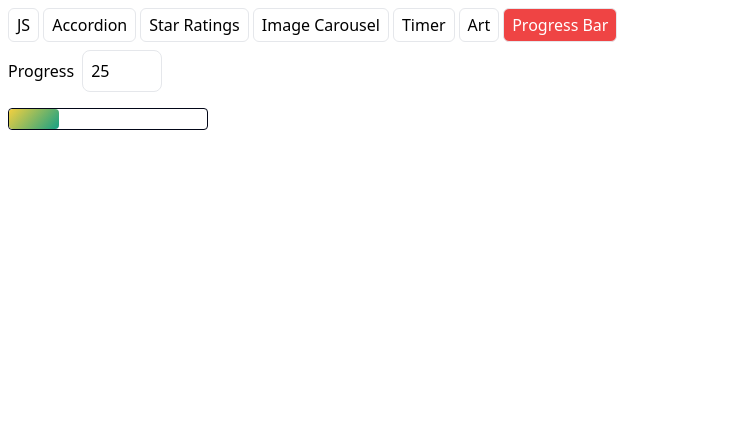
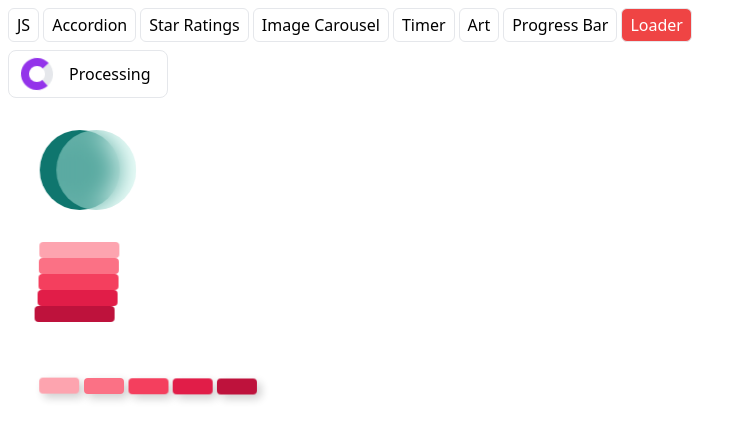
Before and after one commit to RuinTwraith/miniature-samples, a React (Create React App) app: page / in a window 1280 px wide. Shown: the top 440 px of the page, without its empty margins (0-747 px from the left). Built offline with nearby package versions, Linux system fonts and the light colour scheme.

Commit message:
Added multiple kinds of Loaders

```diff
--- a/src/App.js
+++ b/src/App.js
@@ -3,7 +3,7 @@ import Home from './components/Home';
 export default function App() {
   return (
     <div className="p-2">
-      <Home defaultTab={6} />
+      <Home defaultTab={7} />
     </div>
   );
 }
--- a/src/components/Home/Home.jsx
+++ b/src/components/Home/Home.jsx
@@ -1,43 +1,48 @@
-import React, { useState, useEffect, lazy, Suspense } from 'react';
-import Art from '../Art';
-import Tabs from '../Tabs';
-const Accordion = lazy(() => import('../Accordion'));
-const StarRatings = lazy(() => import('../StarRatings'));
-const ImageCarousel = lazy(() => import('../ImageCarousel'));
-const Tab1 = lazy(() => import('../Tab1'));
-const Timer = lazy(() => import('../Timer'));
-const ProgressBar = lazy(() => import('../ProgressBar'));
+import React, { useState, useEffect, lazy, Suspense } from "react";
+import Art from "../Art";
+import Tabs from "../Tabs";
+const Accordion = lazy(() => import("../Accordion"));
+const StarRatings = lazy(() => import("../StarRatings"));
+const ImageCarousel = lazy(() => import("../ImageCarousel"));
+const Tab1 = lazy(() => import("../Tab1"));
+const Timer = lazy(() => import("../Timer"));
+const ProgressBar = lazy(() => import("../ProgressBar"));
+const Loader = lazy(() => import("../Loader"));
 
 export default function Home({ defaultTab = 0 }) {
   const [selectedTab, setSelectedTab] = useState(defaultTab);
   const tabs = [
     {
       value: 0,
-      name: 'JS',
+      name: "JS",
     },
     {
       value: 1,
-      name: 'Accordion',
+      name: "Accordion",
     },
     {
       value: 2,
-      name: 'Star Ratings',
+      name: "Star Ratings",
     },
     {
       value: 3,
-      name: 'Image Carousel',
+      name: "Image Carousel",
     },
     {
       value: 4,
-      name: 'Timer',
+      name: "Timer",
     },
     {
       value: 5,
-      name: 'Art',
+      name: "Art",
     },
     {
       value: 6,
-      name: 'Progress Bar',
+      name: "Progress Bar",
+    },
+    {
+      value: 7,
+      name: "Loader",
     },
   ];
 
@@ -86,6 +91,11 @@ export default function Home({ defaultTab = 0 }) {
             <ProgressBar />
           </Suspense>
         )}
+        {selectedTab === 7 && (
+          <Suspense fallback={<p>Loading</p>}>
+            <Loader />
+          </Suspense>
+        )}
       </Tabs>
     </div>
   );
--- /dev/null
+++ b/src/components/Loader/Loader.jsx
@@ -0,0 +1,51 @@
+import React, { useState, useRef, useEffect } from "react";
+import "./style.css";
+
+export default function Loader(props) {
+  const [value, setValue] = useState(25);
+
+  useEffect(() => {}, []);
+
+  const handleChange = (e) => {};
+
+  return (
+    <div className="loader-container flex flex-col gap-8">
+      <button className="flex gap-4 w-40 h-12 items-center border rounded-lg px-3">
+        {/* loader starts */}
+        <div
+          className="loader w-8 h-8 bg-transparent rounded-full border-8 border-y-purple-600 border-r-purple-600
+        animate-spin"
+        />
+        {/* loader ends */}
+        Processing
+      </button>
+
+      {/* loader - 2 - start */}
+      <div className="loader-2 flex">
+        <div className="loader-2__left w-20 h-20 bg-teal-700 rounded-full" />
+        <div className="loader-2__right w-20 h-20 rounded-full backdrop-blur-md" />
+      </div>
+      {/* loader - 2 - end */}
+
+      {/* loader - 3 - start */}
+      <div className="loader-3 flex flex-col">
+        <div className="block block-1 w-20 h-4 bg-rose-300 relative rounded" />
+        <div className="block block-2 w-20 h-4 bg-rose-400 relative rounded" />
+        <div className="block block-3 w-20 h-4 bg-rose-500 relative rounded" />
+        <div className="block block-4 w-20 h-4 bg-rose-600 relative rounded" />
+        <div className="block block-5 w-20 h-4 bg-rose-700 relative rounded" />
+      </div>
+      {/* loader - 3 - end */}
+
+      {/* loader - 3 - start */}
+      <div className="loader-4 flex gap-1">
+        <div className="block block-1 w-10 h-4 bg-rose-300 relative rounded" />
+        <div className="block block-2 w-10 h-4 bg-rose-400 relative rounded" />
+        <div className="block block-3 w-10 h-4 bg-rose-500 relative rounded" />
+        <div className="block block-4 w-10 h-4 bg-rose-600 relative rounded" />
+        <div className="block block-5 w-10 h-4 bg-rose-700 relative rounded" />
+      </div>
+      {/* loader - 3 - end */}
+    </div>
+  );
+}
--- /dev/null
+++ b/src/components/Loader/index.js
@@ -0,0 +1,3 @@
+import Loader from './Loader';
+
+export default Loader;
--- /dev/null
+++ b/src/components/Loader/style.css
@@ -0,0 +1,80 @@
+.loader {
+  animation-timing-function: cubic-bezier(0.4, 0.86, 0.7, 0.2);
+}
+
+.loader-2__left {
+  animation: positionAnimateLeft 2s infinite alternate
+    cubic-bezier(0.22, 0.74, 0.77, 0.25);
+}
+.loader-2__right {
+  animation: positionAnimateRight 2s infinite alternate
+    cubic-bezier(0.22, 0.74, 0.77, 0.25);
+  background: rgba(204, 251, 241, 0.4);
+}
+
+@keyframes positionAnimateLeft {
+  from {
+    transform: translate(5rem);
+  }
+  to {
+    transform: translate(0rem);
+  }
+}
+@keyframes positionAnimateRight {
+  from {
+    transform: translate(-5rem);
+  }
+  to {
+    transform: translate(0rem);
+  }
+}
+
+.loader-3 > .block {
+  animation: blockAnimate 1.5s infinite alternate
+    cubic-bezier(0.25, 0.99, 0.93, 0.06);
+}
+
+@keyframes blockAnimate {
+  from {
+    transform: translate(4rem);
+  }
+  to {
+    transform: translate(0rem);
+  }
+}
+
+.loader-4 > .block {
+  animation: blockAnimateHorizontal 2s infinite alternate-reverse
+    cubic-bezier(0.31, 0.97, 0.89, 0.09);
+  box-shadow: 4px 4px 10px rgba(0, 0, 0, 0.2);
+}
+
+.loader-3 > .block-1,
+.loader-4 > .block-1 {
+  animation-delay: 150ms;
+}
+.loader-3 > .block-2,
+.loader-4 > .block-2 {
+  animation-delay: 300ms;
+}
+.loader-3 > .block-3,
+.loader-4 > .block-3 {
+  animation-delay: 450ms;
+}
+.loader-3 > .block-4,
+.loader-4 > .block-4 {
+  animation-delay: 600ms;
+}
+.loader-3 > .block-5,
+.loader-4 > .block-5 {
+  animation-delay: 750ms;
+}
+
+@keyframes blockAnimateHorizontal {
+  0% {
+    transform: translate(1rem, 1rem);
+  }
+  100% {
+    transform: translate(3rem, 2rem);
+  }
+}
--- a/src/components/Tabs/Tabs.jsx
+++ b/src/components/Tabs/Tabs.jsx
@@ -1,4 +1,4 @@
-import React, { useState } from 'react';
+import React, { useState } from "react";
 
 export default function Accordion(props) {
   const { tabs, selectedTab, setSelectedTab, children } = props;
@@ -9,12 +9,12 @@ export default function Accordion(props) {
 
   return (
     <div className="w-full">
-      <div className="flex gap-1">
+      <div className="flex gap-1 flex-wrap">
         {tabs.map((item) => (
           <div
             key={item.value}
             className={`border p-1 px-2 cursor-pointer rounded-md ${
-              selectedTab === item.value && 'bg-red-500 text-white'
+              selectedTab === item.value && "bg-red-500 text-white"
             }`}
             onClick={() => setSelectedTab(item.value)}
           >
```
